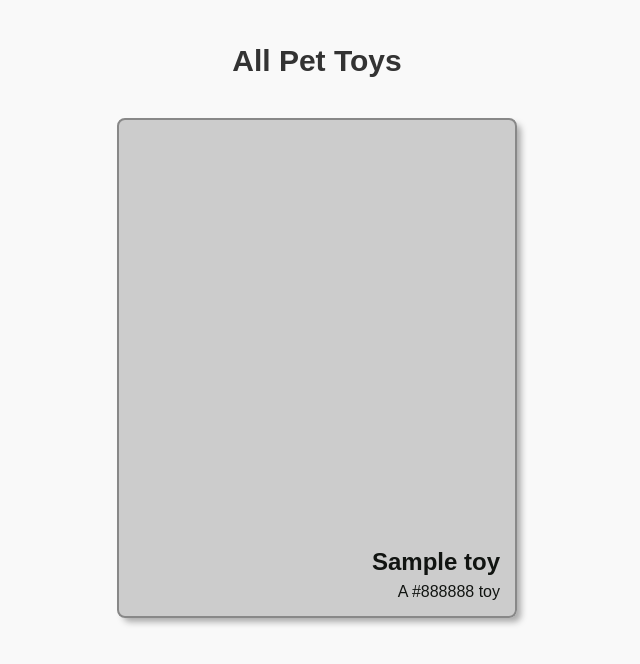
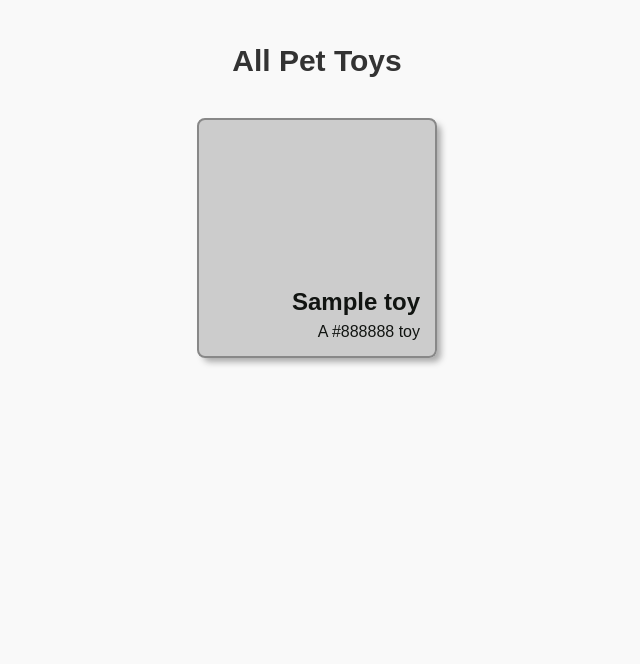
Before and after one commit to cassius2828/pet-pal-paradise--django-lab, a Django app: page /toys/ in a window 1280 px wide. Shown: the part 36-700 px from the top of the page, without its empty margins (323-963 px from the left). Run offline with Django 5.2, Linux system fonts and the light colour scheme; tables that the repository leaves empty hold one stand-in row (values such as "Sample post").

Commit message:
added identifying additional classes to cards to ensure distinct styles are met

```diff
--- a/main_app/static/css/toys/toy-index.css
+++ b/main_app/static/css/toys/toy-index.css
@@ -8,7 +8,7 @@
 .card {
   text-align: center;
   width: 100%;
-  min-height: 30svh;
+
   /* overflow: hidden; */
   margin: 10px;
   border: solid 2px;
@@ -18,6 +18,10 @@
   display: flex;
   justify-content: center;
   flex-wrap: wrap;
+}
+.card.toy {
+  width: 24rem;
+  height: 24rem !important;
 }
 
 .card-bg {
@@ -71,7 +75,7 @@
 
 
 @media (min-width: 768px) {
-  .card {
+  .card.pet {
 
     width: 40rem;
     min-height: 50rem;
--- a/main_app/templates/main_app/toy_list.html
+++ b/main_app/templates/main_app/toy_list.html
@@ -9,7 +9,7 @@
 
 <section class="card-container">
   {% for toy in toy_list %}
-    <div class="card" style="border-color: {{ toy.color }}">
+    <div class="card toy" style="border-color: {{ toy.color }}">
       <div class="card-bg" style="background-color: {{ toy.color }}"></div>
       <a href="{% url 'toy-detail' toy.id %}">
         <div class="card-content">
--- a/main_app/templates/pets/index.html
+++ b/main_app/templates/pets/index.html
@@ -7,7 +7,7 @@
         <h1>View Pets</h1>
         <ul class="card-container">
             {% for pet in pets %}
-                <li class="card">
+                <li class="card pet">
                     <div>
                         <h2 class="card-header">{{ pet.name }}</h2>
                         <div class="card-img">
```
